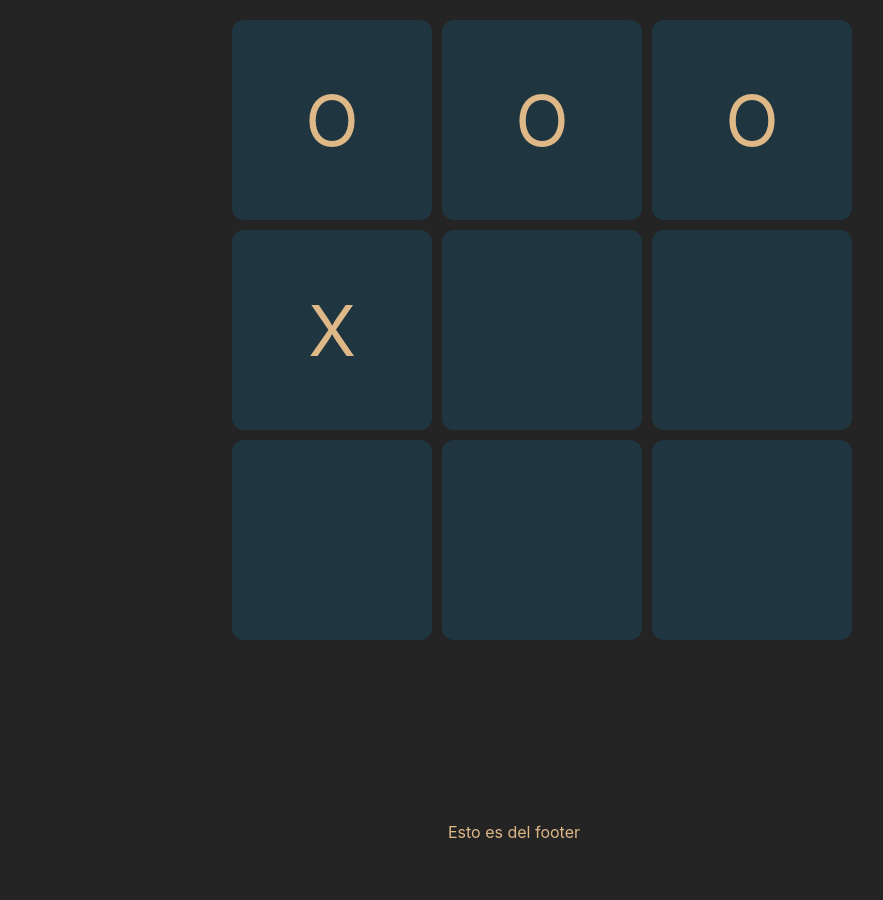
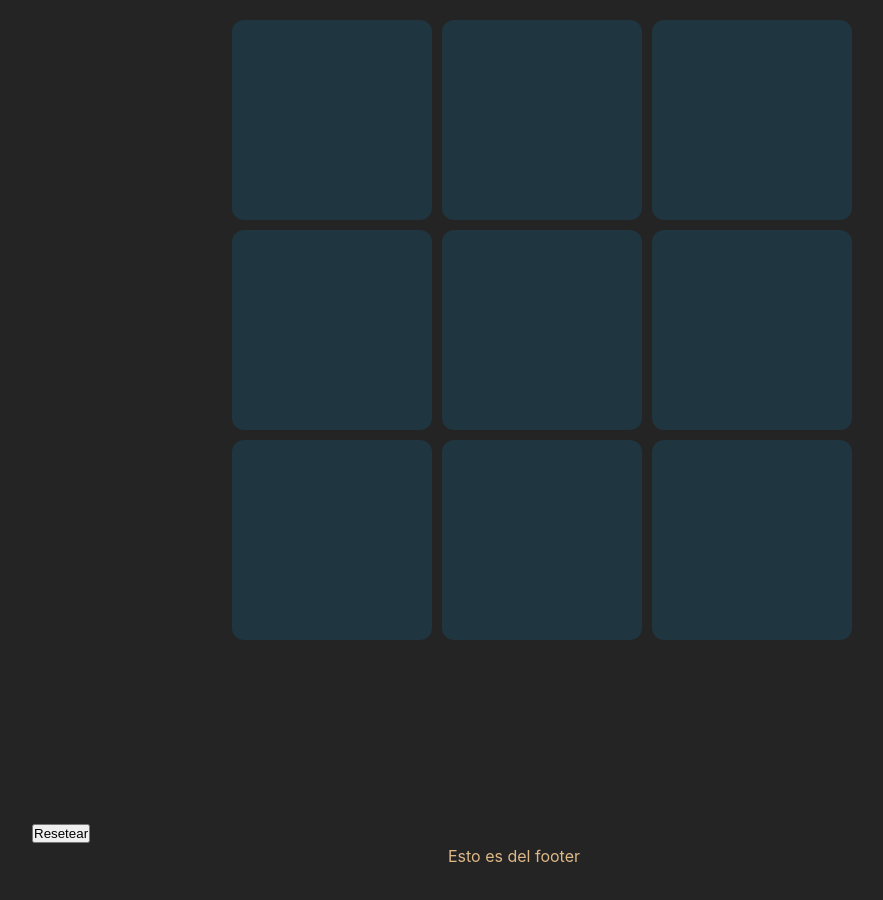
Before and after one commit to LautaroZambella/TaTeTi-FrontEnd, a React (Vite) app: page / in a window 1280 px wide. Shown: the part 260-1160 px from the top of the page, without its empty margins (126-1009 px from the left). Before the commit the page ends 1136 px from the top, so only its background shows below. Built offline with nearby package versions, Linux system fonts and the light colour scheme.

Commit message:
players can make a play now

```diff
--- a/src/components/Game/Game.jsx
+++ b/src/components/Game/Game.jsx
@@ -1,25 +1,52 @@
 import classes from "./game.module.css"
+import { useState } from "react"
 
 const Game = () => {
+
+    const [turnoPlayer1, setTurnoPlayer1] = useState(true)
+    const [posicion, setPosicion] = useState(["","","","","","","","",""])
+
+    const makeAplay =  (index) => {
+        console.log("In the function")
+        if (posicion[index] === "") {
+            const newPosicion = [...posicion]
+            if (turnoPlayer1) {
+                newPosicion[index] = "X"
+                console.log("Turno X")
+            } else {
+                newPosicion[index] = "O"
+                console.log("Turno O")
+            }
+            setPosicion(newPosicion)
+            setTurnoPlayer1(!turnoPlayer1)
+        }
+     }
+
+    const reset = () =>{
+        setPosicion (["","","","","","","","",""])
+    }
+
+
     return(
         <div className={`${classes.container}`}>
             <div className={`${classes.board}`}>
                 <div className={`${classes.row1}`}>
-                    <div className={`${classes.squares}`}><p>O</p></div>
-                    <div className={`${classes.squares}`}><p>O</p></div>
-                    <div className={`${classes.squares}`}><p>O</p></div>
+                    <div className={`${classes.squares}`} onClick={()=> makeAplay(0)}><p>{posicion[0]}</p></div>
+                    <div className={`${classes.squares}`} onClick={()=> makeAplay(1)}><p>{posicion[1]}</p></div>
+                    <div className={`${classes.squares}`} onClick={()=> makeAplay(2)}><p>{posicion[2]}</p></div>
                 </div>
                 <div className={`${classes.row2}`}>
-                    <div className={`${classes.squares}`}><p>X</p></div>
-                    <div className={`${classes.squares}`}><p></p></div>
-                    <div className={`${classes.squares}`}><p></p></div>
+                    <div className={`${classes.squares}`} onClick={()=> makeAplay(3)}><p>{posicion[3]}</p></div>
+                    <div className={`${classes.squares}`} onClick={()=> makeAplay(4)}><p>{posicion[4]}</p></div>
+                    <div className={`${classes.squares}`} onClick={()=> makeAplay(5)}><p>{posicion[5]}</p></div>
                 </div>
                 <div className={`${classes.row3}`}>
-                    <div className={`${classes.squares}`}><p></p></div>
-                    <div className={`${classes.squares}`}><p></p></div>
-                    <div className={`${classes.squares}`}><p></p></div>
+                    <div className={`${classes.squares}`} onClick={()=> makeAplay(6)}><p>{posicion[6]}</p></div>
+                    <div className={`${classes.squares}`} onClick={()=> makeAplay(7)}><p>{posicion[7]}</p></div>
+                    <div className={`${classes.squares}`} onClick={()=> makeAplay(8)}><p>{posicion[8]}</p></div>
                 </div>
             </div>
+            <button onClick={()=> reset()}>Resetear</button>
         </div>
     )
 }
```
